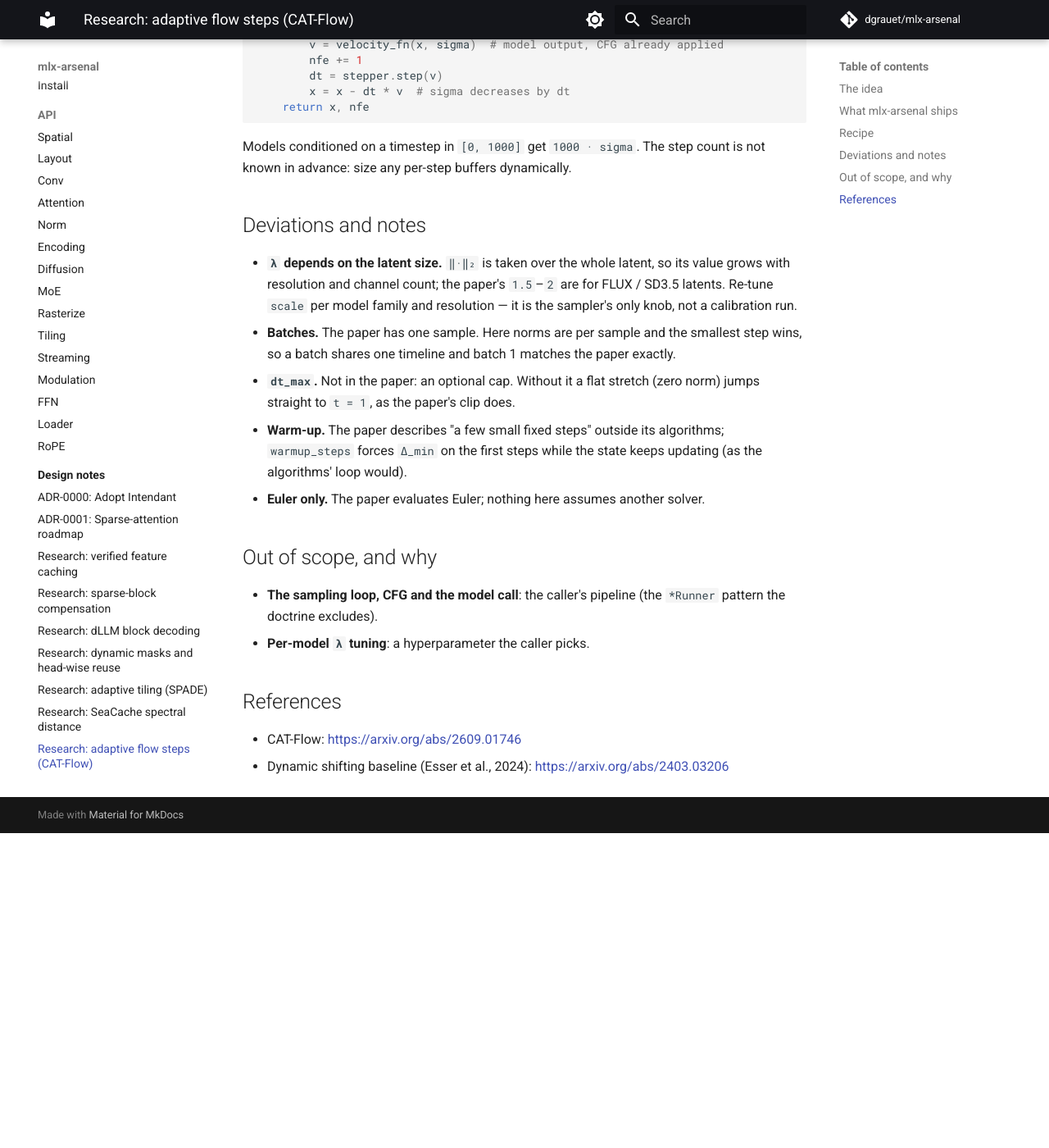
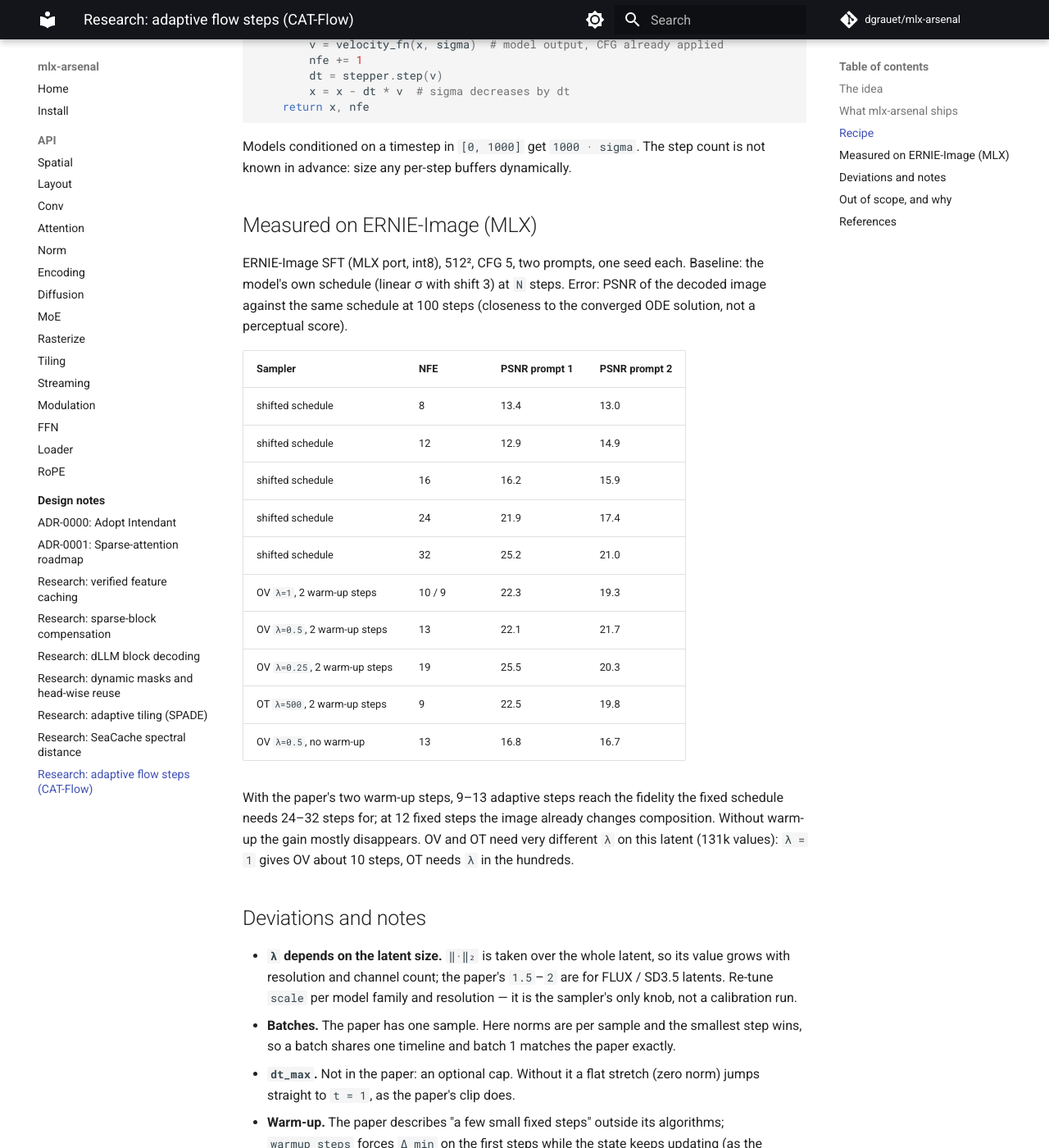
Before and after one commit to dgrauet/mlx-arsenal, an MkDocs documentation site: the page built from docs/research/adaptive-flow-steps.md, in a window 1280 px wide and 1400 px high, scrolled down 1292 px. Shown: the whole window at 82% size. Built offline with MkDocs 1.6.1 and Material for MkDocs 9.7.7, drawn with Linux system fonts in a browser that asks for light colours; comment, search, counter and statistics services are not loaded; before the commit the page ends 2308 px from its top, so only the background shows below that.

Commit message:
docs: add ernie-image measurements to the cat-flow note
On ERNIE-Image SFT (512, CFG 5, two prompts), 9-13 adaptive steps with
two warm-up steps reach the fidelity the model's shifted schedule needs
24-32 steps for, measured as PSNR against a 100-step run. Without
warm-up the gain mostly disappears.

Co-Authored-By: Claude Opus 5.5 <noreply@anthropic.com>
Claude-Session: https://claude.ai/code/session_01WpxsXyNmLskVHUCzfNu59g

```diff
--- a/docs/research/adaptive-flow-steps.md
+++ b/docs/research/adaptive-flow-steps.md
@@ -61,6 +61,32 @@ def adaptive_euler(velocity_fn, x, stepper):
 Models conditioned on a timestep in `[0, 1000]` get `1000 · sigma`. The
 step count is not known in advance: size any per-step buffers dynamically.
 
+## Measured on ERNIE-Image (MLX)
+
+ERNIE-Image SFT (MLX port, int8), 512², CFG 5, two prompts, one seed each.
+Baseline: the model's own schedule (linear σ with shift 3) at `N` steps.
+Error: PSNR of the decoded image against the same schedule at 100 steps
+(closeness to the converged ODE solution, not a perceptual score).
+
+| Sampler | NFE | PSNR prompt 1 | PSNR prompt 2 |
+|---|---|---|---|
+| shifted schedule | 8 | 13.4 | 13.0 |
+| shifted schedule | 12 | 12.9 | 14.9 |
+| shifted schedule | 16 | 16.2 | 15.9 |
+| shifted schedule | 24 | 21.9 | 17.4 |
+| shifted schedule | 32 | 25.2 | 21.0 |
+| OV `λ=1`, 2 warm-up steps | 10 / 9 | 22.3 | 19.3 |
+| OV `λ=0.5`, 2 warm-up steps | 13 | 22.1 | 21.7 |
+| OV `λ=0.25`, 2 warm-up steps | 19 | 25.5 | 20.3 |
+| OT `λ=500`, 2 warm-up steps | 9 | 22.5 | 19.8 |
+| OV `λ=0.5`, no warm-up | 13 | 16.8 | 16.7 |
+
+With the paper's two warm-up steps, 9–13 adaptive steps reach the
+fidelity the fixed schedule needs 24–32 steps for; at 12 fixed steps the
+image already changes composition. Without warm-up the gain mostly
+disappears. OV and OT need very different `λ` on this latent (131k values):
+`λ = 1` gives OV about 10 steps, OT needs `λ` in the hundreds.
+
 ## Deviations and notes
 
 - **`λ` depends on the latent size.** `‖·‖₂` is taken over the whole latent,
```
